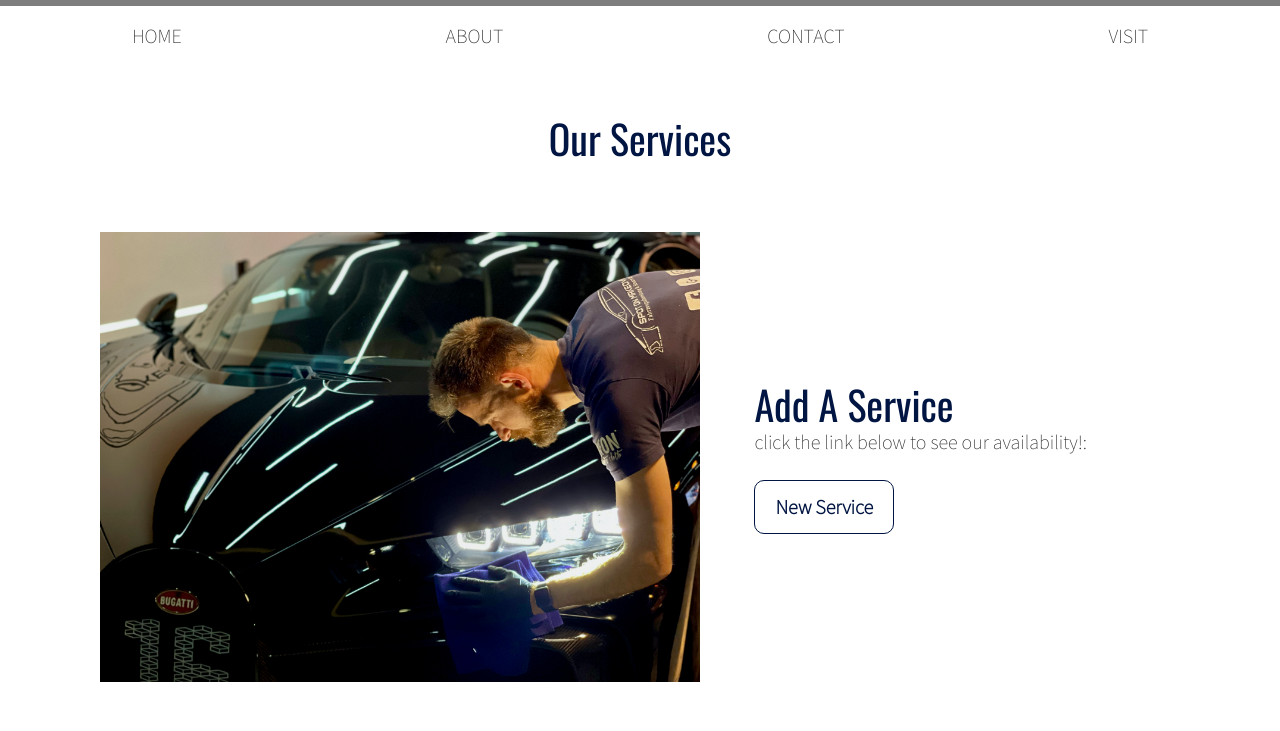
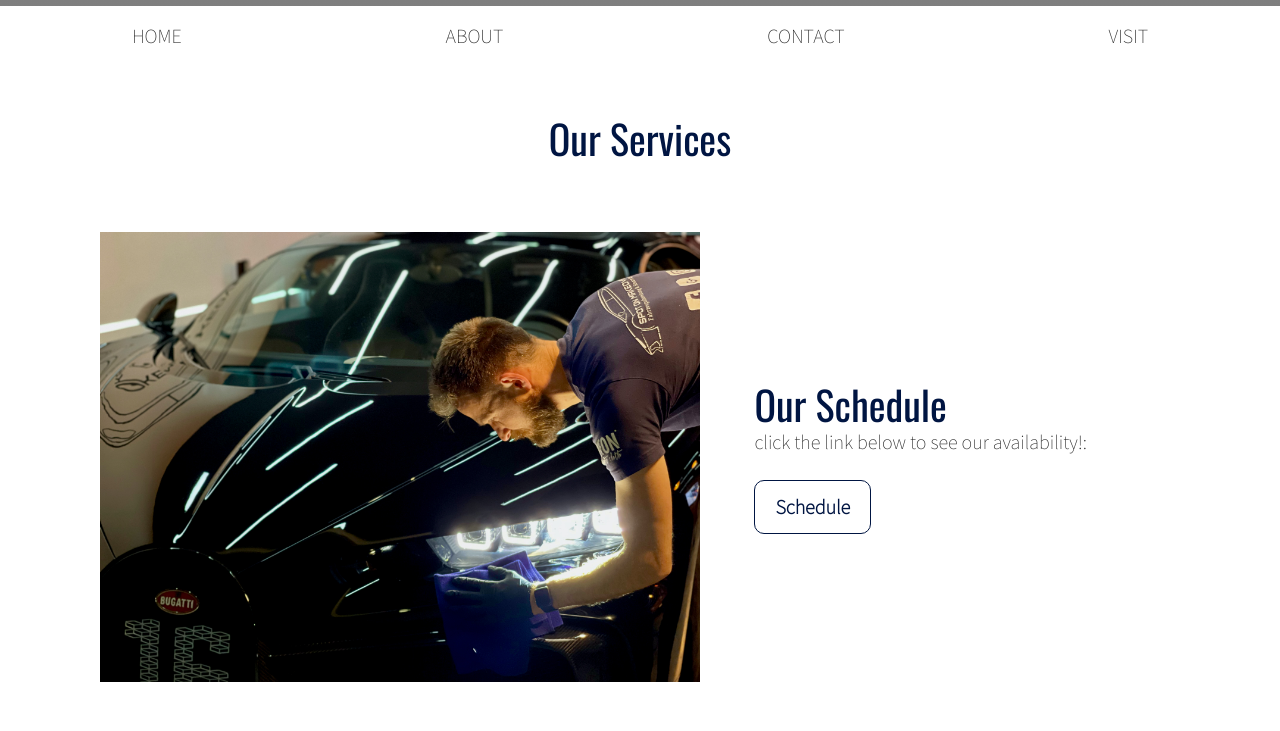
Before and after one commit to tvick20/Detailing-Final, a website: page index.html in a window 1280 px wide. Shown: the part 954-1685 px from the top of the page. Drawn offline with nearby package versions, Linux system fonts and the light colour scheme; no server answers; grey boxes are pictures that could not be loaded.

Commit message:
Update index.html

```diff
--- a/index.html
+++ b/index.html
@@ -49,10 +49,10 @@
   </div>
   <article class="panel">
     <div class="text-wrapper">
-      <h2>Add A Service</h2>
+      <h2>Our Schedule</h2>
       <p>click the link below to see our availability!:
       </p>
-      <a href="https://airtable.com/appyuNMG8VNE3Jvdu/shrimum9l04v5wzNI" class="button">New Service</a>
+      <a href="https://airtable.com/appyuNMG8VNE3Jvdu/shrimum9l04v5wzNI" class="button">Schedule</a>
     </div>
     <div class="image-wrapper left">
       <img src="images/detailing-service.jpg" alt="headlight cleaning" width="600" height="400">
```
